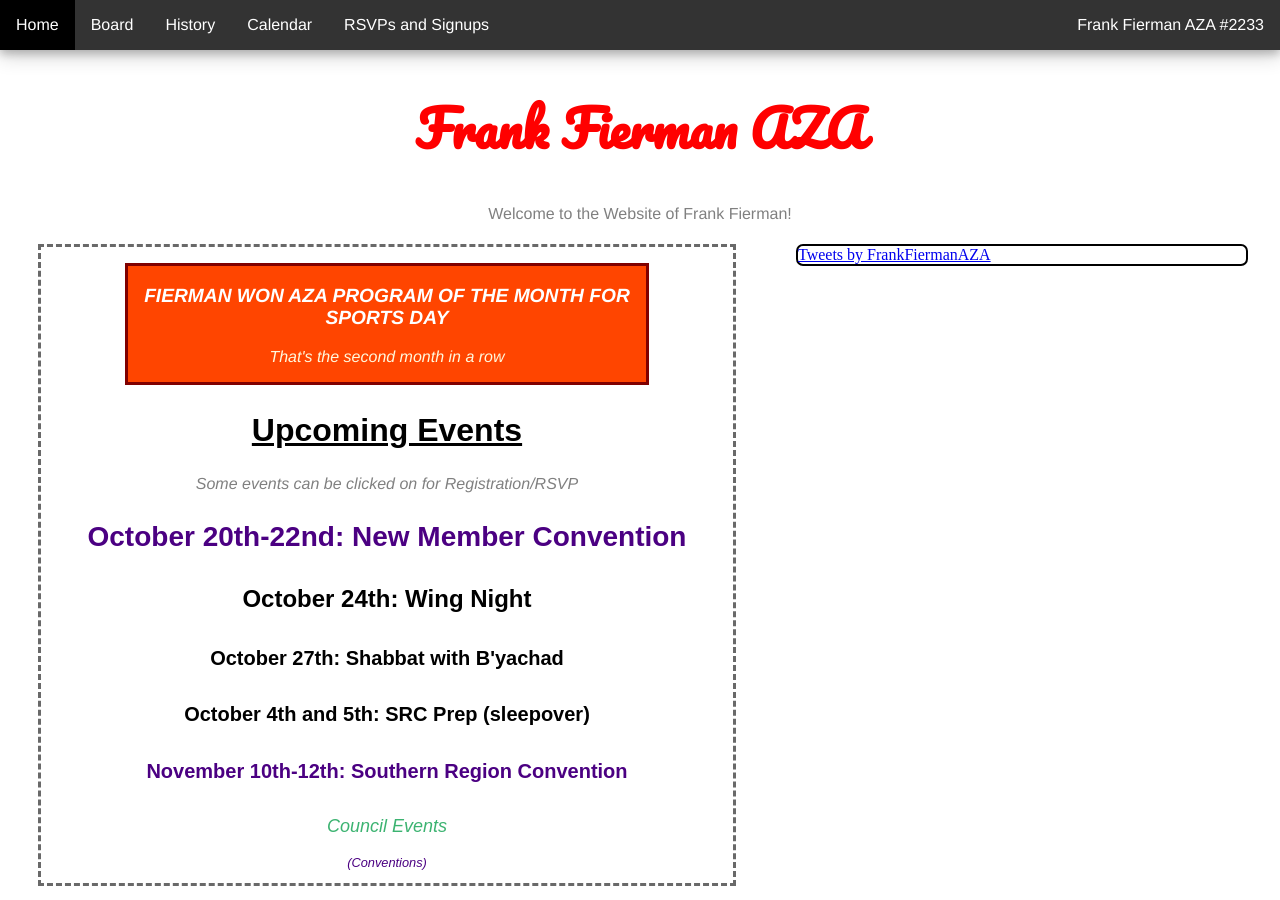
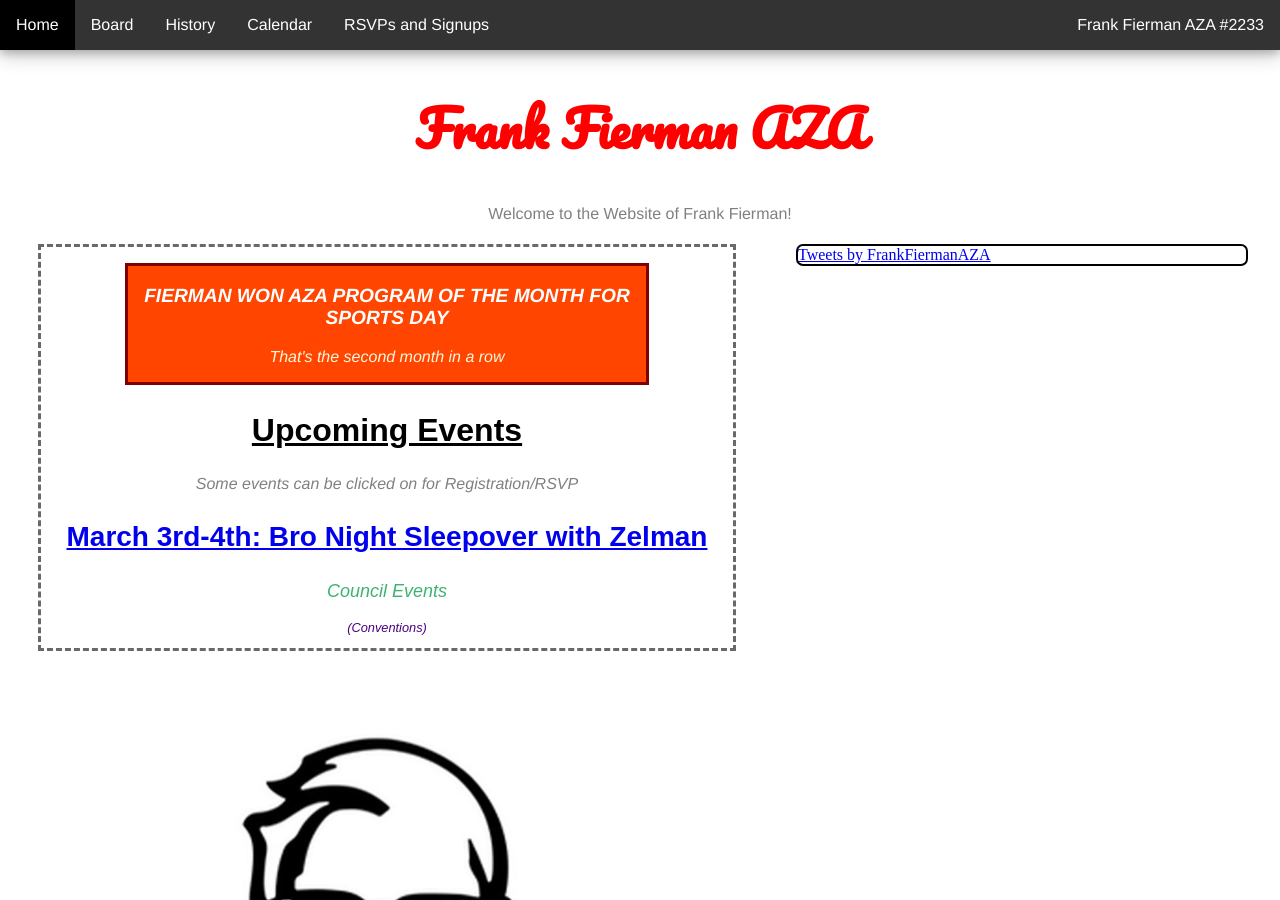
Before and after one commit to fiermanmazkir/fiermanmazkir.github.io, a Jekyll site: the page built from index.md, in a window 1280 px wide and 900 px high. Built offline with Jekyll 4.4.1, drawn with Linux system fonts in a browser that asks for light colours; comment, search, counter and statistics services are not loaded.

Commit message:
Update index.md

```diff
--- a/index.md
+++ b/index.md
@@ -123,13 +123,13 @@ Welcome to the Website of Frank Fierman!
 
 
 
-<h3><a class="convention event-link" href="https://www.atlantajcc.org/index.php?src=forms&ref=TN-BBYO-ConventionRegistration-2017-18">
-October 20th-22nd: New Member Convention</a></h3>
-<h4>October 24th: Wing Night</h4>
+<h3><a href="/signups/bronight">
+March 3rd-4th: Bro Night Sleepover with Zelman</a></h3>
+<!--<h4>October 24th: Wing Night</h4>
 <h5>October 27th: Shabbat with B'yachad</h5>
 <h5>October 4th and 5th: SRC Prep (sleepover)</h5>
 <h5><a class="convention event-link" href="https://www.atlantajcc.org/index.php?src=forms&ref=TN-BBYO-ConventionRegistration-2017-18">
-November 10th-12th: Southern Region Convention</a></h5>
+November 10th-12th: Southern Region Convention</a></h5> -->
 <p class="events council">Council Events</p>
 <p class="events convention">(Conventions)</p>
 </div>
```
